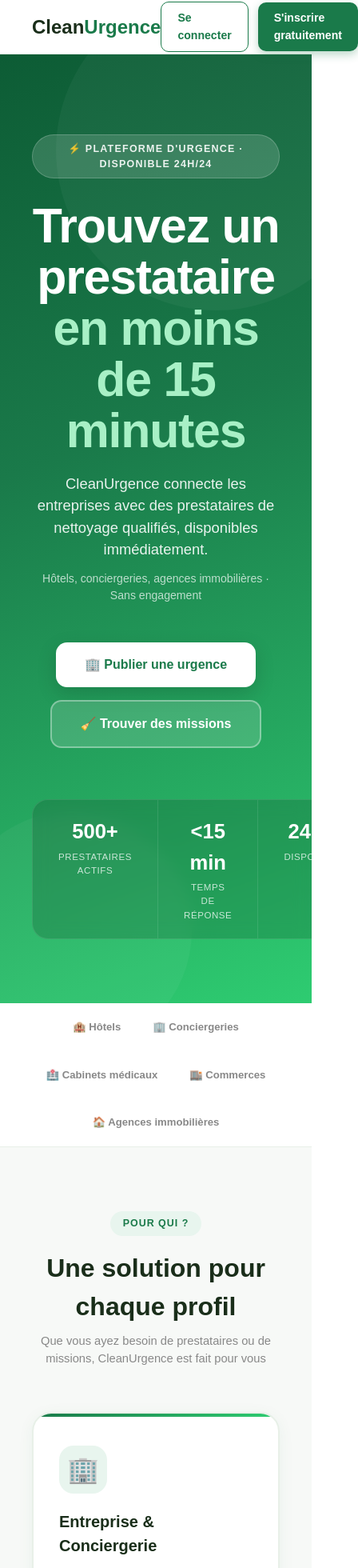
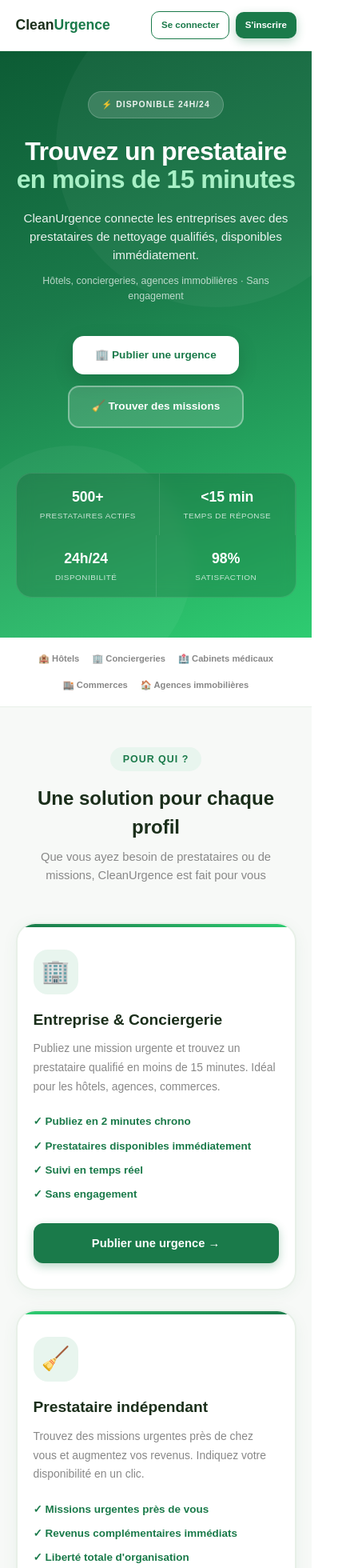
Before and after one commit to emiemcd-crypto/cleanurgence, a Next.js app: page / in a window 390 px wide. Shown: the top 1960 px of the page at 80% size, 448 px wide, since content can reach past the window. Built offline with nearby package versions, Linux system fonts and the light colour scheme.

Commit message:
fix responsive

```diff
--- a/app/layout.tsx
+++ b/app/layout.tsx
@@ -4,6 +4,11 @@ import "./globals.css";
 export const metadata: Metadata = {
   title: "CleanUrgence",
   description: "Plateforme d'urgence de nettoyage",
+};
+
+export const viewport = {
+  width: 'device-width',
+  initialScale: 1,
 };
 
 export default function RootLayout({
--- a/app/page.tsx
+++ b/app/page.tsx
@@ -8,62 +8,60 @@ const TEXTE = '#1A2E1A'
 
 export default function Home() {
   return (
-    <div style={{minHeight:'100vh',background:'white',fontFamily:'sans-serif',color:TEXTE}}>
+    <div style={{minHeight:'100vh',background:'white',fontFamily:'sans-serif',color:TEXTE,overflowX:'hidden'}}>
 
       {/* NAVBAR */}
-      <nav style={{background:'rgba(255,255,255,0.95)',backdropFilter:'blur(10px)',borderBottom:'1px solid #E8F0E8',padding:'0 40px',height:'68px',display:'flex',alignItems:'center',justifyContent:'space-between',position:'sticky',top:0,zIndex:100,boxShadow:'0 1px 8px rgba(26,122,74,0.06)'}}>
-        <div style={{fontWeight:'900',fontSize:'1.5rem'}}>
+      <nav style={{background:'rgba(255,255,255,0.95)',backdropFilter:'blur(10px)',borderBottom:'1px solid #E8F0E8',padding:'0 clamp(16px,5vw,40px)',height:'64px',display:'flex',alignItems:'center',justifyContent:'space-between',position:'sticky',top:0,zIndex:100,boxShadow:'0 1px 8px rgba(26,122,74,0.06)',flexWrap:'wrap',gap:'8px'}}>
+        <div style={{fontWeight:'900',fontSize:'clamp(1.1rem,4vw,1.5rem)'}}>
           Clean<span style={{color:VERT}}>Urgence</span>
         </div>
-        <div style={{display:'flex',gap:'12px',alignItems:'center'}}>
-          <a href="/connexion" style={{padding:'9px 20px',color:VERT,textDecoration:'none',fontWeight:'700',fontSize:'0.88rem',borderRadius:'10px',border:`1.5px solid ${VERT}`}}>
+        <div style={{display:'flex',gap:'8px',alignItems:'center'}}>
+          <a href="/connexion" style={{padding:'8px clamp(10px,3vw,20px)',color:VERT,textDecoration:'none',fontWeight:'700',fontSize:'clamp(0.72rem,2.5vw,0.88rem)',borderRadius:'10px',border:`1.5px solid ${VERT}`,whiteSpace:'nowrap'}}>
             Se connecter
           </a>
-          <a href="/inscription" style={{padding:'9px 20px',background:VERT,color:'white',textDecoration:'none',fontWeight:'700',fontSize:'0.88rem',borderRadius:'10px',boxShadow:'0 4px 12px rgba(26,122,74,0.3)'}}>
-            S'inscrire gratuitement
+          <a href="/inscription" style={{padding:'8px clamp(10px,3vw,20px)',background:VERT,color:'white',textDecoration:'none',fontWeight:'700',fontSize:'clamp(0.72rem,2.5vw,0.88rem)',borderRadius:'10px',boxShadow:'0 4px 12px rgba(26,122,74,0.3)',whiteSpace:'nowrap'}}>
+            S'inscrire
           </a>
         </div>
       </nav>
 
       {/* HERO */}
-      <div style={{background:`linear-gradient(160deg, #0D5C35 0%, #1A7A4A 40%, #2ECC71 100%)`,padding:'100px 40px 80px',textAlign:'center',color:'white',position:'relative',overflow:'hidden'}}>
+      <div style={{background:`linear-gradient(160deg, #0D5C35 0%, #1A7A4A 40%, #2ECC71 100%)`,padding:'clamp(50px,12vw,100px) clamp(16px,5vw,40px) clamp(50px,10vw,80px)',textAlign:'center',color:'white',position:'relative',overflow:'hidden'}}>
 
-        {/* Cercles décoratifs */}
         <div style={{position:'absolute',top:'-80px',right:'-80px',width:'400px',height:'400px',borderRadius:'50%',background:'rgba(255,255,255,0.04)',pointerEvents:'none'}}/>
         <div style={{position:'absolute',bottom:'-60px',left:'-60px',width:'300px',height:'300px',borderRadius:'50%',background:'rgba(255,255,255,0.04)',pointerEvents:'none'}}/>
 
         <div style={{position:'relative',zIndex:1}}>
-          <div style={{display:'inline-flex',alignItems:'center',gap:'8px',fontSize:'0.78rem',fontWeight:'700',letterSpacing:'0.1em',textTransform:'uppercase',color:'rgba(255,255,255,0.9)',background:'rgba(255,255,255,0.15)',padding:'8px 18px',borderRadius:'30px',marginBottom:'28px',border:'1px solid rgba(255,255,255,0.2)'}}>
-            ⚡ Plateforme d'urgence · Disponible 24h/24
+          <div style={{display:'inline-flex',alignItems:'center',gap:'8px',fontSize:'clamp(0.65rem,2.2vw,0.78rem)',fontWeight:'700',letterSpacing:'0.1em',textTransform:'uppercase',color:'rgba(255,255,255,0.9)',background:'rgba(255,255,255,0.15)',padding:'8px 16px',borderRadius:'30px',marginBottom:'24px',border:'1px solid rgba(255,255,255,0.2)'}}>
+            ⚡ Disponible 24h/24
           </div>
 
-          <h1 style={{fontWeight:'900',fontSize:'3.8rem',marginBottom:'20px',lineHeight:'1.05',letterSpacing:'-0.02em'}}>
+          <h1 style={{fontWeight:'900',fontSize:'clamp(2rem,8vw,3.8rem)',marginBottom:'20px',lineHeight:'1.1',letterSpacing:'-0.02em'}}>
             Trouvez un prestataire<br/>
             <span style={{color:'#A8F0C6'}}>en moins de 15 minutes</span>
           </h1>
 
-          <p style={{fontSize:'1.15rem',marginBottom:'12px',opacity:0.9,fontWeight:'500',maxWidth:'560px',margin:'0 auto 12px'}}>
+          <p style={{fontSize:'clamp(0.95rem,3vw,1.15rem)',marginBottom:'12px',opacity:0.9,fontWeight:'500',maxWidth:'560px',margin:'0 auto 12px'}}>
             CleanUrgence connecte les entreprises avec des prestataires de nettoyage qualifiés, disponibles immédiatement.
           </p>
-          <p style={{fontSize:'0.88rem',marginBottom:'48px',opacity:0.7,maxWidth:'400px',margin:'0 auto 48px'}}>
+          <p style={{fontSize:'clamp(0.78rem,2.5vw,0.88rem)',marginBottom:'40px',opacity:0.7,maxWidth:'400px',margin:'0 auto 40px'}}>
             Hôtels, conciergeries, agences immobilières · Sans engagement
           </p>
 
-          <div style={{display:'flex',gap:'16px',justifyContent:'center',flexWrap:'wrap',marginBottom:'64px'}}>
-            <a href="/inscription" style={{padding:'16px 36px',background:'white',color:VERT,textDecoration:'none',fontWeight:'800',fontSize:'1rem',borderRadius:'14px',boxShadow:'0 8px 24px rgba(0,0,0,0.15)',display:'flex',alignItems:'center',gap:'8px'}}>
+          <div style={{display:'flex',gap:'14px',justifyContent:'center',flexWrap:'wrap',marginBottom:'56px'}}>
+            <a href="/inscription" style={{padding:'14px 28px',background:'white',color:VERT,textDecoration:'none',fontWeight:'800',fontSize:'clamp(0.85rem,2.8vw,1rem)',borderRadius:'14px',boxShadow:'0 8px 24px rgba(0,0,0,0.15)',display:'flex',alignItems:'center',gap:'8px'}}>
               🏢 Publier une urgence
             </a>
-            <a href="/inscription" style={{padding:'16px 36px',background:'rgba(255,255,255,0.15)',color:'white',textDecoration:'none',fontWeight:'700',fontSize:'1rem',borderRadius:'14px',border:'2px solid rgba(255,255,255,0.35)',display:'flex',alignItems:'center',gap:'8px'}}>
+            <a href="/inscription" style={{padding:'14px 28px',background:'rgba(255,255,255,0.15)',color:'white',textDecoration:'none',fontWeight:'700',fontSize:'clamp(0.85rem,2.8vw,1rem)',borderRadius:'14px',border:'2px solid rgba(255,255,255,0.35)',display:'flex',alignItems:'center',gap:'8px'}}>
               🧹 Trouver des missions
             </a>
           </div>
 
-          {/* Stats */}
-          <div style={{display:'inline-flex',gap:'0',background:'rgba(0,0,0,0.15)',borderRadius:'20px',overflow:'hidden',backdropFilter:'blur(10px)',border:'1px solid rgba(255,255,255,0.1)'}}>
+          <div style={{display:'flex',gap:'0',background:'rgba(0,0,0,0.15)',borderRadius:'20px',overflow:'hidden',backdropFilter:'blur(10px)',border:'1px solid rgba(255,255,255,0.1)',flexWrap:'wrap',justifyContent:'center'}}>
             {[{value:'500+',label:'Prestataires actifs'},{value:'<15 min',label:'Temps de réponse'},{value:'24h/24',label:'Disponibilité'},{value:'98%',label:'Satisfaction'}].map((s,i)=>(
-              <div key={i} style={{padding:'20px 32px',textAlign:'center',borderRight:i<3?'1px solid rgba(255,255,255,0.1)':'none'}}>
-                <div style={{fontWeight:'900',fontSize:'1.6rem',marginBottom:'4px'}}>{s.value}</div>
-                <div style={{fontSize:'0.72rem',opacity:0.75,textTransform:'uppercase',letterSpacing:'0.05em'}}>{s.label}</div>
+              <div key={i} style={{padding:'16px clamp(14px,4vw,32px)',textAlign:'center',borderRight:i<3?'1px solid rgba(255,255,255,0.1)':'none',flex:'1 1 auto',minWidth:'110px'}}>
+                <div style={{fontWeight:'900',fontSize:'clamp(1.1rem,3.5vw,1.6rem)',marginBottom:'4px'}}>{s.value}</div>
+                <div style={{fontSize:'clamp(0.62rem,2vw,0.72rem)',opacity:0.75,textTransform:'uppercase',letterSpacing:'0.05em'}}>{s.label}</div>
               </div>
             ))}
           </div>
@@ -71,32 +69,31 @@ export default function Home() {
       </div>
 
       {/* BANDEAU DE CONFIANCE */}
-      <div style={{background:'white',padding:'20px 40px',borderBottom:'1px solid #E8F0E8',display:'flex',alignItems:'center',justifyContent:'center',gap:'40px',flexWrap:'wrap'}}>
+      <div style={{background:'white',padding:'18px clamp(16px,5vw,40px)',borderBottom:'1px solid #E8F0E8',display:'flex',alignItems:'center',justifyContent:'center',gap:'clamp(16px,4vw,40px)',flexWrap:'wrap'}}>
         {['🏨 Hôtels','🏢 Conciergeries','🏥 Cabinets médicaux','🏬 Commerces','🏠 Agences immobilières'].map((item,i)=>(
-          <span key={i} style={{fontSize:'0.82rem',color:'#888',fontWeight:'600'}}>{item}</span>
+          <span key={i} style={{fontSize:'clamp(0.7rem,2.2vw,0.82rem)',color:'#888',fontWeight:'600'}}>{item}</span>
         ))}
       </div>
 
       {/* CARTES */}
-      <div style={{padding:'80px 40px',background:GRIS}}>
-        <div style={{textAlign:'center',marginBottom:'56px'}}>
+      <div style={{padding:'clamp(50px,10vw,80px) clamp(16px,5vw,40px)',background:GRIS}}>
+        <div style={{textAlign:'center',marginBottom:'48px'}}>
           <div style={{display:'inline-block',background:VERT_LIGHT,color:VERT,padding:'6px 16px',borderRadius:'20px',fontSize:'0.78rem',fontWeight:'700',textTransform:'uppercase',letterSpacing:'0.08em',marginBottom:'16px'}}>
             Pour qui ?
           </div>
-          <h2 style={{fontWeight:'800',fontSize:'2rem',marginBottom:'8px',color:TEXTE}}>Une solution pour chaque profil</h2>
+          <h2 style={{fontWeight:'800',fontSize:'clamp(1.5rem,5vw,2rem)',marginBottom:'8px',color:TEXTE}}>Une solution pour chaque profil</h2>
           <p style={{color:'#888',fontSize:'0.92rem'}}>Que vous ayez besoin de prestataires ou de missions, CleanUrgence est fait pour vous</p>
         </div>
 
         <div style={{display:'flex',gap:'24px',justifyContent:'center',flexWrap:'wrap',maxWidth:'960px',margin:'0 auto'}}>
-          {/* Carte Entreprise */}
-          <div style={{background:'white',border:`2px solid #E8F0E8`,borderRadius:'24px',padding:'40px 32px',width:'420px',boxShadow:'0 4px 20px rgba(26,122,74,0.06)',position:'relative',overflow:'hidden'}}>
+          <div style={{background:'white',border:`2px solid #E8F0E8`,borderRadius:'24px',padding:'32px clamp(20px,5vw,32px)',width:'100%',maxWidth:'420px',boxShadow:'0 4px 20px rgba(26,122,74,0.06)',position:'relative',overflow:'hidden'}}>
             <div style={{position:'absolute',top:0,left:0,right:0,height:'4px',background:`linear-gradient(90deg, ${VERT}, ${VERT_MEDIUM})`}}/>
-            <div style={{width:'60px',height:'60px',background:VERT_LIGHT,borderRadius:'18px',display:'flex',alignItems:'center',justifyContent:'center',fontSize:'2rem',marginBottom:'20px'}}>🏢</div>
-            <div style={{fontWeight:'800',fontSize:'1.25rem',marginBottom:'10px',color:TEXTE}}>Entreprise & Conciergerie</div>
-            <div style={{fontSize:'0.87rem',color:'#888',lineHeight:'1.7',marginBottom:'24px'}}>
+            <div style={{width:'56px',height:'56px',background:VERT_LIGHT,borderRadius:'18px',display:'flex',alignItems:'center',justifyContent:'center',fontSize:'1.8rem',marginBottom:'18px'}}>🏢</div>
+            <div style={{fontWeight:'800',fontSize:'1.2rem',marginBottom:'10px',color:TEXTE}}>Entreprise & Conciergerie</div>
+            <div style={{fontSize:'0.87rem',color:'#888',lineHeight:'1.7',marginBottom:'22px'}}>
               Publiez une mission urgente et trouvez un prestataire qualifié en moins de 15 minutes. Idéal pour les hôtels, agences, commerces.
             </div>
-            <div style={{display:'flex',flexDirection:'column' as const,gap:'10px',marginBottom:'28px'}}>
+            <div style={{display:'flex',flexDirection:'column' as const,gap:'10px',marginBottom:'26px'}}>
               {['✓ Publiez en 2 minutes chrono','✓ Prestataires disponibles immédiatement','✓ Suivi en temps réel','✓ Sans engagement'].map((item,i)=>(
                 <div key={i} style={{fontSize:'0.84rem',color:VERT,fontWeight:'600',display:'flex',alignItems:'center',gap:'6px'}}>{item}</div>
               ))}
@@ -106,15 +103,14 @@ export default function Home() {
             </a>
           </div>
 
-          {/* Carte Prestataire */}
-          <div style={{background:'white',border:`2px solid #E8F0E8`,borderRadius:'24px',padding:'40px 32px',width:'420px',boxShadow:'0 4px 20px rgba(26,122,74,0.06)',position:'relative',overflow:'hidden'}}>
+          <div style={{background:'white',border:`2px solid #E8F0E8`,borderRadius:'24px',padding:'32px clamp(20px,5vw,32px)',width:'100%',maxWidth:'420px',boxShadow:'0 4px 20px rgba(26,122,74,0.06)',position:'relative',overflow:'hidden'}}>
             <div style={{position:'absolute',top:0,left:0,right:0,height:'4px',background:`linear-gradient(90deg, ${VERT_MEDIUM}, ${VERT})`}}/>
-            <div style={{width:'60px',height:'60px',background:VERT_LIGHT,borderRadius:'18px',display:'flex',alignItems:'center',justifyContent:'center',fontSize:'2rem',marginBottom:'20px'}}>🧹</div>
-            <div style={{fontWeight:'800',fontSize:'1.25rem',marginBottom:'10px',color:TEXTE}}>Prestataire indépendant</div>
-            <div style={{fontSize:'0.87rem',color:'#888',lineHeight:'1.7',marginBottom:'24px'}}>
+            <div style={{width:'56px',height:'56px',background:VERT_LIGHT,borderRadius:'18px',display:'flex',alignItems:'center',justifyContent:'center',fontSize:'1.8rem',marginBottom:'18px'}}>🧹</div>
+            <div style={{fontWeight:'800',fontSize:'1.2rem',marginBottom:'10px',color:TEXTE}}>Prestataire indépendant</div>
+            <div style={{fontSize:'0.87rem',color:'#888',lineHeight:'1.7',marginBottom:'22px'}}>
               Trouvez des missions urgentes près de chez vous et augmentez vos revenus. Indiquez votre disponibilité en un clic.
             </div>
-            <div style={{display:'flex',flexDirection:'column' as const,gap:'10px',marginBottom:'28px'}}>
+            <div style={{display:'flex',flexDirection:'column' as const,gap:'10px',marginBottom:'26px'}}>
               {['✓ Missions urgentes près de vous','✓ Revenus complémentaires immédiats','✓ Liberté totale d\'organisation','✓ Inscription gratuite'].map((item,i)=>(
                 <div key={i} style={{fontSize:'0.84rem',color:VERT,fontWeight:'600',display:'flex',alignItems:'center',gap:'6px'}}>{item}</div>
               ))}
@@ -127,25 +123,25 @@ export default function Home() {
       </div>
 
       {/* COMMENT ÇA MARCHE */}
-      <div style={{padding:'80px 40px',background:'white'}}>
-        <div style={{textAlign:'center',marginBottom:'56px'}}>
+      <div style={{padding:'clamp(50px,10vw,80px) clamp(16px,5vw,40px)',background:'white'}}>
+        <div style={{textAlign:'center',marginBottom:'48px'}}>
           <div style={{display:'inline-block',background:VERT_LIGHT,color:VERT,padding:'6px 16px',borderRadius:'20px',fontSize:'0.78rem',fontWeight:'700',textTransform:'uppercase',letterSpacing:'0.08em',marginBottom:'16px'}}>
             Simple & Rapide
           </div>
-          <h2 style={{fontWeight:'800',fontSize:'2rem',marginBottom:'8px',color:TEXTE}}>En 3 étapes simples</h2>
+          <h2 style={{fontWeight:'800',fontSize:'clamp(1.5rem,5vw,2rem)',marginBottom:'8px',color:TEXTE}}>En 3 étapes simples</h2>
           <p style={{color:'#888',fontSize:'0.92rem'}}>De la publication à la mission en quelques minutes</p>
         </div>
-        <div style={{display:'flex',gap:'32px',justifyContent:'center',flexWrap:'wrap',maxWidth:'800px',margin:'0 auto',position:'relative'}}>
+        <div style={{display:'flex',gap:'28px',justifyContent:'center',flexWrap:'wrap',maxWidth:'800px',margin:'0 auto',position:'relative'}}>
           {[
             {num:'1',titre:'Publiez',desc:'Décrivez votre besoin en 2 minutes chrono',icon:'📝',color:'#0D5C35'},
             {num:'2',titre:'Recevez',desc:'Les prestataires disponibles répondent instantanément',icon:'📩',color:VERT},
             {num:'3',titre:'Choisissez',desc:'Sélectionnez le meilleur prestataire et c\'est parti',icon:'✅',color:VERT_MEDIUM},
           ].map((step,i)=>(
-            <div key={i} style={{textAlign:'center',width:'220px'}}>
-              <div style={{width:'72px',height:'72px',background:`linear-gradient(135deg, ${step.color}, ${VERT_MEDIUM})`,borderRadius:'50%',display:'flex',alignItems:'center',justifyContent:'center',margin:'0 auto 16px',color:'white',fontWeight:'900',fontSize:'1.6rem',boxShadow:`0 8px 24px rgba(26,122,74,0.25)`}}>
+            <div key={i} style={{textAlign:'center',width:'200px'}}>
+              <div style={{width:'64px',height:'64px',background:`linear-gradient(135deg, ${step.color}, ${VERT_MEDIUM})`,borderRadius:'50%',display:'flex',alignItems:'center',justifyContent:'center',margin:'0 auto 14px',color:'white',fontWeight:'900',fontSize:'1.4rem',boxShadow:`0 8px 24px rgba(26,122,74,0.25)`}}>
                 {step.num}
               </div>
-              <div style={{fontWeight:'800',fontSize:'1.05rem',marginBottom:'8px',color:TEXTE}}>{step.titre}</div>
+              <div style={{fontWeight:'800',fontSize:'1.02rem',marginBottom:'8px',color:TEXTE}}>{step.titre}</div>
               <div style={{fontSize:'0.84rem',color:'#888',lineHeight:'1.6'}}>{step.desc}</div>
             </div>
           ))}
@@ -153,9 +149,9 @@ export default function Home() {
       </div>
 
       {/* TÉMOIGNAGES */}
-      <div style={{padding:'80px 40px',background:GRIS}}>
-        <div style={{textAlign:'center',marginBottom:'48px'}}>
-          <h2 style={{fontWeight:'800',fontSize:'2rem',marginBottom:'8px',color:TEXTE}}>Ils nous font confiance</h2>
+      <div style={{padding:'clamp(50px,10vw,80px) clamp(16px,5vw,40px)',background:GRIS}}>
+        <div style={{textAlign:'center',marginBottom:'44px'}}>
+          <h2 style={{fontWeight:'800',fontSize:'clamp(1.5rem,5vw,2rem)',marginBottom:'8px',color:TEXTE}}>Ils nous font confiance</h2>
           <p style={{color:'#888',fontSize:'0.92rem'}}>Des centaines d'entreprises et prestataires satisfaits</p>
         </div>
         <div style={{display:'flex',gap:'20px',justifyContent:'center',flexWrap:'wrap',maxWidth:'960px',margin:'0 auto'}}>
@@ -164,11 +160,11 @@ export default function Home() {
             {nom:'Thomas B.',role:'Prestataire indépendant · Nice',texte:'Grâce à CleanUrgence j\'ai doublé mes revenus en 2 mois.',note:'⭐⭐⭐⭐⭐'},
             {nom:'Marina K.',role:'Hôtel Lumière · Lyon',texte:'La solution parfaite pour gérer les urgences de nettoyage.',note:'⭐⭐⭐⭐⭐'},
           ].map((t,i)=>(
-            <div key={i} style={{background:'white',borderRadius:'20px',padding:'28px',width:'280px',boxShadow:'0 4px 16px rgba(26,122,74,0.06)',border:'1px solid #E8F0E8'}}>
-              <div style={{fontSize:'1.1rem',marginBottom:'12px'}}>{t.note}</div>
+            <div key={i} style={{background:'white',borderRadius:'20px',padding:'26px',width:'100%',maxWidth:'280px',boxShadow:'0 4px 16px rgba(26,122,74,0.06)',border:'1px solid #E8F0E8'}}>
+              <div style={{fontSize:'1.05rem',marginBottom:'12px'}}>{t.note}</div>
               <div style={{fontSize:'0.88rem',color:'#555',lineHeight:'1.6',marginBottom:'20px',fontStyle:'italic'}}>"{t.texte}"</div>
               <div style={{display:'flex',alignItems:'center',gap:'10px'}}>
-                <div style={{width:'38px',height:'38px',background:`linear-gradient(135deg, ${VERT}, ${VERT_MEDIUM})`,borderRadius:'50%',display:'flex',alignItems:'center',justifyContent:'center',color:'white',fontWeight:'700',fontSize:'0.85rem'}}>
+                <div style={{width:'36px',height:'36px',background:`linear-gradient(135deg, ${VERT}, ${VERT_MEDIUM})`,borderRadius:'50%',display:'flex',alignItems:'center',justifyContent:'center',color:'white',fontWeight:'700',fontSize:'0.82rem',flexShrink:0}}>
                   {t.nom.substring(0,2)}
                 </div>
                 <div>
@@ -182,26 +178,26 @@ export default function Home() {
       </div>
 
       {/* CTA FINAL */}
-      <div style={{background:`linear-gradient(160deg, #0D5C35 0%, #1A7A4A 60%, #2ECC71 100%)`,padding:'80px 40px',textAlign:'center',color:'white',position:'relative',overflow:'hidden'}}>
+      <div style={{background:`linear-gradient(160deg, #0D5C35 0%, #1A7A4A 60%, #2ECC71 100%)`,padding:'clamp(50px,10vw,80px) clamp(16px,5vw,40px)',textAlign:'center',color:'white',position:'relative',overflow:'hidden'}}>
         <div style={{position:'absolute',top:'-60px',right:'-60px',width:'300px',height:'300px',borderRadius:'50%',background:'rgba(255,255,255,0.04)',pointerEvents:'none'}}/>
         <div style={{position:'relative',zIndex:1}}>
-          <h2 style={{fontWeight:'900',fontSize:'2.4rem',marginBottom:'12px',lineHeight:'1.2'}}>Prêt à commencer ?</h2>
-          <p style={{opacity:0.85,marginBottom:'36px',fontSize:'1rem',maxWidth:'500px',margin:'0 auto 36px'}}>
+          <h2 style={{fontWeight:'900',fontSize:'clamp(1.7rem,6vw,2.4rem)',marginBottom:'12px',lineHeight:'1.2'}}>Prêt à commencer ?</h2>
+          <p style={{opacity:0.85,marginBottom:'32px',fontSize:'0.95rem',maxWidth:'500px',margin:'0 auto 32px'}}>
             Rejoignez des centaines d'entreprises et prestataires qui nous font confiance chaque jour
           </p>
-          <a href="/inscription" style={{display:'inline-block',padding:'18px 48px',background:'white',color:VERT,textDecoration:'none',fontWeight:'800',fontSize:'1.05rem',borderRadius:'14px',boxShadow:'0 8px 24px rgba(0,0,0,0.15)'}}>
+          <a href="/inscription" style={{display:'inline-block',padding:'16px clamp(28px,8vw,48px)',background:'white',color:VERT,textDecoration:'none',fontWeight:'800',fontSize:'clamp(0.92rem,3vw,1.05rem)',borderRadius:'14px',boxShadow:'0 8px 24px rgba(0,0,0,0.15)'}}>
             Créer mon compte gratuitement →
           </a>
         </div>
       </div>
 
       {/* FOOTER */}
-      <div style={{background:'#0D1A0D',padding:'32px 40px',display:'flex',justifyContent:'space-between',alignItems:'center',flexWrap:'wrap',gap:'16px'}}>
-        <div style={{fontWeight:'900',fontSize:'1.2rem',color:'white'}}>Clean<span style={{color:VERT_MEDIUM}}>Urgence</span></div>
-        <div style={{color:'rgba(255,255,255,0.4)',fontSize:'0.8rem'}}>© 2026 CleanUrgence · Plateforme d'urgence de nettoyage professionnel</div>
-        <div style={{display:'flex',gap:'20px'}}>
-          <a href="/connexion" style={{color:'rgba(255,255,255,0.5)',textDecoration:'none',fontSize:'0.82rem'}}>Se connecter</a>
-          <a href="/inscription" style={{color:'rgba(255,255,255,0.5)',textDecoration:'none',fontSize:'0.82rem'}}>S'inscrire</a>
+      <div style={{background:'#0D1A0D',padding:'28px clamp(16px,5vw,40px)',display:'flex',justifyContent:'space-between',alignItems:'center',flexWrap:'wrap',gap:'14px'}}>
+        <div style={{fontWeight:'900',fontSize:'1.1rem',color:'white'}}>Clean<span style={{color:VERT_MEDIUM}}>Urgence</span></div>
+        <div style={{color:'rgba(255,255,255,0.4)',fontSize:'0.78rem',textAlign:'center'}}>© 2026 CleanUrgence · Plateforme d'urgence de nettoyage professionnel</div>
+        <div style={{display:'flex',gap:'18px'}}>
+          <a href="/connexion" style={{color:'rgba(255,255,255,0.5)',textDecoration:'none',fontSize:'0.8rem'}}>Se connecter</a>
+          <a href="/inscription" style={{color:'rgba(255,255,255,0.5)',textDecoration:'none',fontSize:'0.8rem'}}>S'inscrire</a>
         </div>
       </div>
 
```
